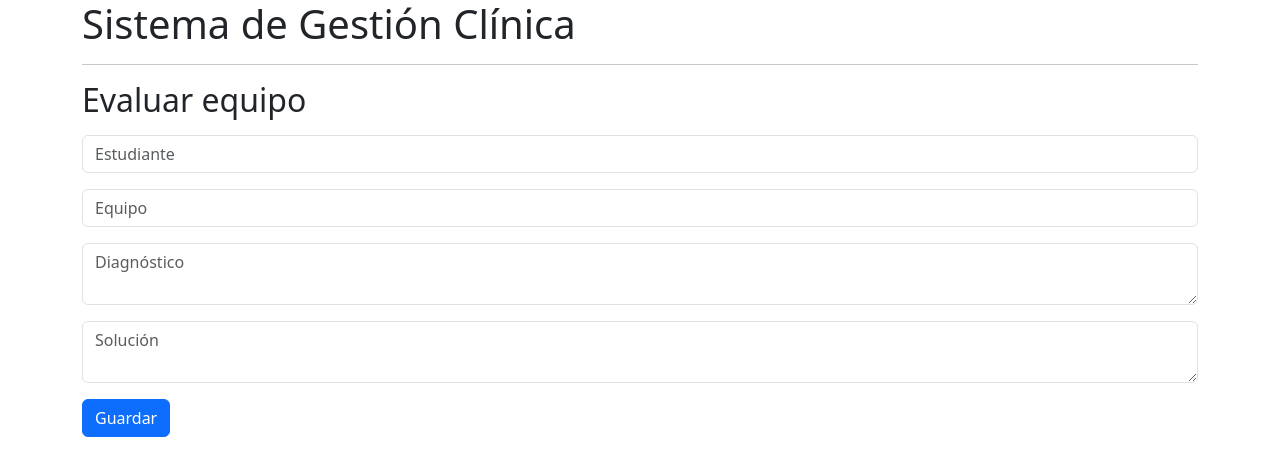
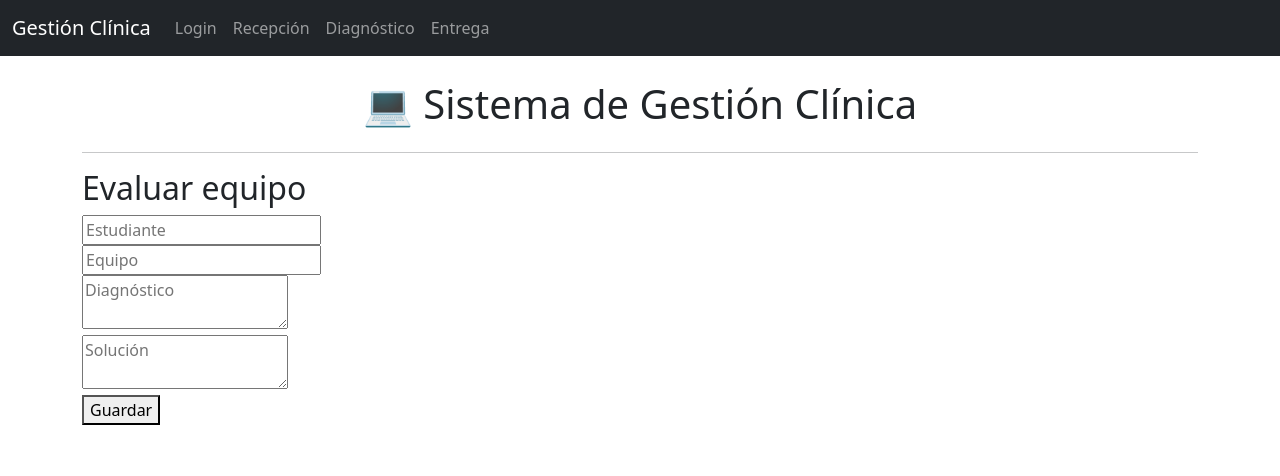
Before and after one commit to zur1cat0/Gestion_clnica, a Django app: template templates/evaluar_diagnostico.html in a window 1280 px wide. Shown: the top 476 px of the page. Run offline with Django 5.2, Linux system fonts and the light colour scheme; the template is opened without the code that fills it, so the values that code supplies are empty.

Commit message:
templates y urls corregidos

```diff
--- a/gestion_clinica/urls.py
+++ b/gestion_clinica/urls.py
@@ -1,5 +1,6 @@
 from django.contrib import admin
 from django.urls import path, include
+from django.shortcuts import redirect
 
 urlpatterns = [
     path("admin/", admin.site.urls),
@@ -7,4 +8,5 @@ urlpatterns = [
     path("recepcion/", include("recepcion.urls")),
     path("diagnostico/", include("diagnostico.urls")),
     path("entrega/", include("entrega.urls")),
+    path("", lambda request: redirect("login/")),
 ]
--- a/templates/base.html
+++ b/templates/base.html
@@ -1,12 +1,44 @@
 <!DOCTYPE html>
 <html>
 <head>
+  <meta charset="utf-8">
   <title>Gestión Clínica</title>
   <link rel="stylesheet" href="https://cdn.jsdelivr.net/npm/bootstrap@5.3.2/dist/css/bootstrap.min.css">
 </head>
-<body class="container">
-  <h1>Sistema de Gestión Clínica</h1>
-  <hr>
-  {% block content %}{% endblock %}
+<body>
+
+  <nav class="navbar navbar-expand-lg navbar-dark bg-dark">
+    <div class="container-fluid">
+      <a class="navbar-brand" href="/">Gestión Clínica</a>
+      <button class="navbar-toggler" type="button" data-bs-toggle="collapse" data-bs-target="#navbarNav"
+        aria-controls="navbarNav" aria-expanded="false" aria-label="Toggle navigation">
+        <span class="navbar-toggler-icon"></span>
+      </button>
+      <div class="collapse navbar-collapse" id="navbarNav">
+        <ul class="navbar-nav">
+          <li class="nav-item">
+            <a class="nav-link" href="/login/">Login</a>
+          </li>
+          <li class="nav-item">
+            <a class="nav-link" href="/recepcion/registrar/">Recepción</a>
+          </li>
+          <li class="nav-item">
+            <a class="nav-link" href="/diagnostico/asignar/">Diagnóstico</a>
+          </li>
+          <li class="nav-item">
+            <a class="nav-link" href="/entrega/verificar/">Entrega</a>
+          </li>
+        </ul>
+      </div>
+    </div>
+  </nav>
+
+  <div class="container mt-4">
+    <h1 class="mb-4 text-center">💻 Sistema de Gestión Clínica</h1>
+    <hr>
+    {% block content %}{% endblock %}
+  </div>
+
+  <script src="https://cdn.jsdelivr.net/npm/bootstrap@5.3.2/dist/js/bootstrap.bundle.min.js"></script>
 </body>
 </html>
--- a/templates/evaluar_diagnostico.html
+++ b/templates/evaluar_diagnostico.html
@@ -1,20 +1,12 @@
 {% extends 'base.html' %}
 {% block content %}
 <h2>Evaluar equipo</h2>
-<form method="post" class="mt-3">
+<form method="post">
   {% csrf_token %}
-  <div class="mb-3">
-    <input type="text" name="estudiante" placeholder="Estudiante" class="form-control" required>
-  </div>
-  <div class="mb-3">
-    <input type="text" name="equipo" placeholder="Equipo" class="form-control" required>
-  </div>
-  <div class="mb-3">
-    <textarea name="diagnostico" placeholder="Diagnóstico" class="form-control"></textarea>
-  </div>
-  <div class="mb-3">
-    <textarea name="solucion" placeholder="Solución" class="form-control"></textarea>
-  </div>
-  <button type="submit" class="btn btn-primary">Guardar</button>
+  <input type="text" name="estudiante" placeholder="Estudiante" required><br>
+  <input type="text" name="equipo" placeholder="Equipo" required><br>
+  <textarea name="diagnostico" placeholder="Diagnóstico"></textarea><br>
+  <textarea name="solucion" placeholder="Solución"></textarea><br>
+  <button type="submit">Guardar</button>
 </form>
 {% endblock %}
```
Also changed, not shown: templates/asignar_diagnostico.html (+4 -8 lines), templates/comprobante_de_entrega.html (+4 -8 lines), templates/detalles_recepcion.html (+3 -7 lines), templates/listado_de_diagnostico.html (+2 -8 lines), templates/listado_recepcion.html (+3 -11 lines), templates/login.html (+5 -10 lines), templates/registrar_recepcion.html (+5 -11 lines), templates/reporte_de_entrega.html (+8 -14 lines), templates/verificar_entrega.html (+7 -11 lines).
